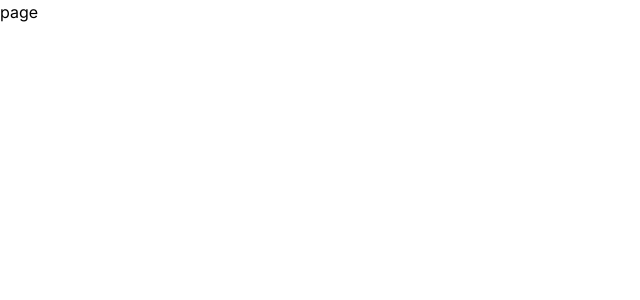
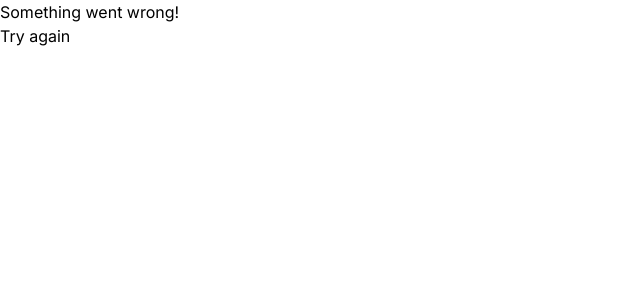
Before and after one commit to theEdgeBreaker/tmdb-movie, a Next.js app: page /error in a window 1280 px wide. Shown: the top 300 px of the page, without its empty margins (0-640 px from the left). Built offline with nearby package versions, Linux system fonts and the light colour scheme.

Commit message:
Correct code

```diff
--- a/app/(root)/error/page.js
+++ b/app/(root)/error/page.js
@@ -1,7 +1,24 @@
-import React from "react";
+"use client"; // Error components must be Client Components
 
-const page = () => {
-  return <div>page</div>;
-};
+import { useEffect } from "react";
 
-export default page;
+export default function Error({ error, reset }) {
+  useEffect(() => {
+    // Log the error to an error reporting service
+    console.error(error);
+  }, [error]);
+
+  return (
+    <div>
+      <h2>Something went wrong!</h2>
+      <button
+        onClick={
+          // Attempt to recover by trying to re-render the segment
+          () => reset()
+        }
+      >
+        Try again
+      </button>
+    </div>
+  );
+}
```
